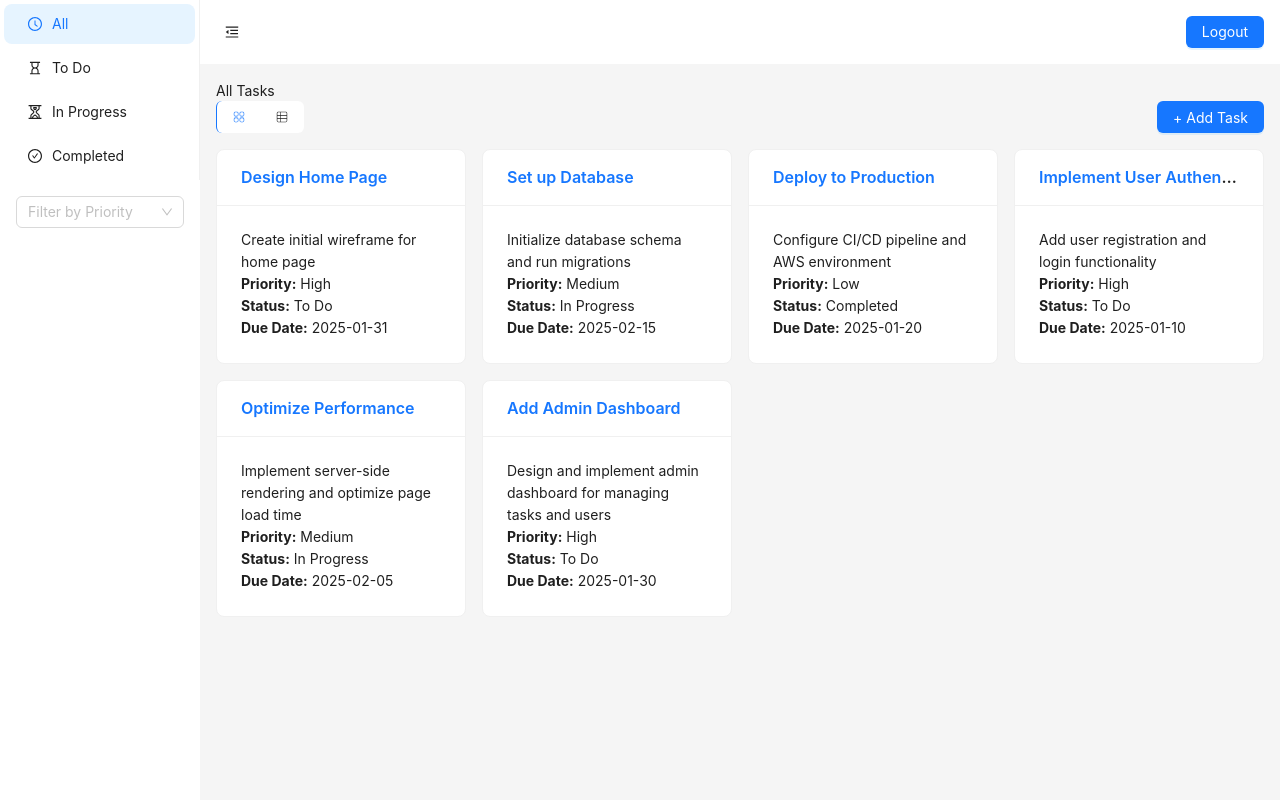
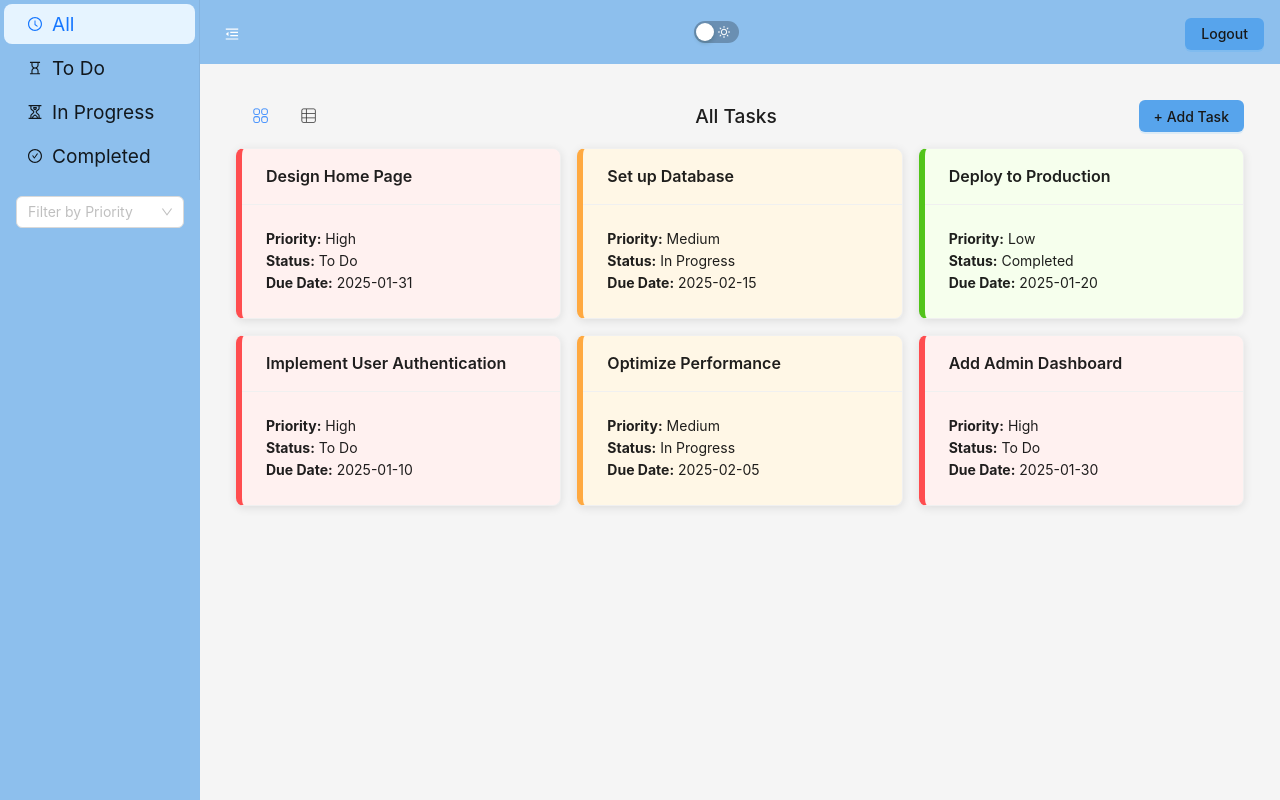
Before and after one commit to stojkov5/progress-tracker, a React (Vite) app: page / in a window 1280 px wide. Built offline with nearby package versions, Linux system fonts and the light colour scheme; sample sign-in values are in the browser's storage.

Commit message:
Customization - dark-mode toggle.

```diff
--- a/src/components/HeaderBar.jsx
+++ b/src/components/HeaderBar.jsx
@@ -1,6 +1,6 @@
 /* eslint react/prop-types: 0 */
-import { Layout, Button } from "antd";
-import { MenuFoldOutlined, MenuUnfoldOutlined } from "@ant-design/icons";
+import { Layout, Button,Switch } from "antd";
+import { MenuFoldOutlined, MenuUnfoldOutlined, SunOutlined,MoonOutlined} from "@ant-design/icons";
 import { useContext } from "react";
 import { AuthContext } from "../context/AuthContext";
 import { useNavigate } from "react-router-dom";
@@ -8,7 +8,7 @@ import { useNavigate } from "react-router-dom";
 const { Header } = Layout;
 
 const HeaderBar = ({ collapsed, setCollapsed }) => {
-  const { authState, logout } = useContext(AuthContext);
+  const { authState, logout, darkMode, toggleDarkMode } = useContext(AuthContext);
   const navigate = useNavigate();
 
   const handleLogout = () => {
@@ -20,7 +20,7 @@ const HeaderBar = ({ collapsed, setCollapsed }) => {
     <Header
       style={{
         padding: "0 16px",
-        background: "#fff",
+        background: "#8dbfed",
         display: "flex",
         justifyContent: "space-between",
         alignItems: "center",
@@ -33,13 +33,20 @@ const HeaderBar = ({ collapsed, setCollapsed }) => {
           onClick={() => setCollapsed(!collapsed)}
         />
       </div>
+
+       <Switch
+          checked={darkMode}
+          onChange={toggleDarkMode}
+          checkedChildren={<MoonOutlined />}
+          unCheckedChildren={<SunOutlined />}
+        />
       <div>
         {authState ? (
-          <Button type="primary" onClick={handleLogout}>
+          <Button className="login-btn" type="primary" onClick={handleLogout}>
             Logout
           </Button>
         ) : (
-          <Button type="primary" onClick={() => navigate("/login")}>
+          <Button className="login-btn" type="primary" onClick={() => navigate("/login")}>
             Login
           </Button>
         )}
--- a/src/components/Sidebar.jsx
+++ b/src/components/Sidebar.jsx
@@ -26,14 +26,15 @@ const sidebarItems = [
     icon: <CheckCircleOutlined />,
     label: <Link to="/tasks/completed">Completed</Link>,
   },
+
 ];
 
 // eslint-disable-next-line react/prop-types
 const Sidebar = ({ collapsed, setSelectedPriority }) => {
   return (
     <Sider collapsedWidth="0" collapsible collapsed={collapsed}>
-      <div className="sidebar-logo" />
-      <Menu theme="light" mode="inline" defaultSelectedKeys={["1"]} items={sidebarItems} />
+     <div className="sidebar-container">
+     <Menu theme="light" mode="inline" defaultSelectedKeys={["1"]} items={sidebarItems} />
       {!collapsed && (
         <div style={{ padding: "16px" }}>
           <Select
@@ -48,6 +49,8 @@ const Sidebar = ({ collapsed, setSelectedPriority }) => {
           </Select>
         </div>
       )}
+     </div>
+
     </Sider>
   );
 };
--- a/src/components/TaskShow.jsx
+++ b/src/components/TaskShow.jsx
@@ -65,6 +65,30 @@ const TaskShow = () => {
   if (isLoading) {
     return <p>Loading...</p>;
   }
+  const getPriorityTextStyle = (priority) => {
+    switch (priority) {
+      case "High":
+        return { color: "#ff4d4f", fontWeight: "bold" }; // 🔴 Red Text
+      case "Medium":
+        return { color: "#ffa940", fontWeight: "bold" }; // 🟠 Orange Text
+      case "Low":
+        return { color: "#52c41a", fontWeight: "bold" }; // 🟢 Green Text
+      default:
+        return { color: "#595959" }; // Default Gray
+    }
+  };
+  const getPriorityStyle = (priority) => {
+    switch (priority) {
+      case "High":
+        return { borderLeft: "6px solid #ff4d4f", background: "#fff1f0" };
+      case "Medium":
+        return { borderLeft: "6px solid #ffa940", background: "#fff7e6" };
+      case "Low":
+        return { borderLeft: "6px solid #52c41a", background: "#f6ffed" };
+      default:
+        return { borderLeft: "6px solid #d9d9d9", background: "#f9f9f9" };
+    }
+  };
 
   const columns = [
     {
@@ -73,15 +97,14 @@ const TaskShow = () => {
       key: "title",
       render: (text, record) => <Link to={`/task/${record.id}`}>{text}</Link>,
     },
-    {
-      title: "Description",
-      dataIndex: "description",
-      key: "description",
-    },
+
     {
       title: "Priority",
       dataIndex: "priority",
       key: "priority",
+      render: (priority) => (
+        <span style={getPriorityTextStyle(priority)}>{priority}</span>
+      ),
     },
     {
       title: "Status",
@@ -96,27 +119,33 @@ const TaskShow = () => {
   ];
 
   return (
-    <div>
-      <h2>
-        {status
-          ? status.replace("-", " ").toUpperCase() + " Tasks"
-          : "All Tasks"}
-      </h2>
-
+    <div className="page-container">
       <div
         style={{
           marginBottom: 16,
           display: "flex",
           justifyContent: "space-between",
+          alignItems: "center",
         }}
       >
         <Radio.Group value={viewMode} onChange={handleViewChange}>
           <Radio.Button value="cards">
             <CiGrid41 />
           </Radio.Button>
-          <Radio.Button value="table"><CiViewTable /></Radio.Button>
+          <Radio.Button value="table">
+            <CiViewTable />
+          </Radio.Button>
         </Radio.Group>
-        <Button type="primary" onClick={() => setIsModalVisible(true)}>
+        <h2 className="task-category-title">
+          {status
+            ? status.replace("-", " ").toUpperCase() + " Tasks"
+            : "All Tasks"}
+        </h2>
+        <Button
+          className="add-task-btn"
+          type="primary"
+          onClick={() => setIsModalVisible(true)}
+        >
           + Add Task
         </Button>
       </div>
@@ -124,9 +153,13 @@ const TaskShow = () => {
       {viewMode === "cards" && (
         <Row gutter={[16, 16]}>
           {filteredTasks.map((task) => (
-            <Col key={task.id} xs={24} sm={12} md={8} lg={6}>
-              <Card title={<Link to={`/task/${task.id}`}>{task.title}</Link>}>
-                <p>{task.description}</p>
+            <Col key={task.id} xs={24} sm={12} md={8} lg={8}>
+              <Link to={`/task/${task.id}`}>
+                <Card
+                  style={getPriorityStyle(task.priority)}
+                  className="task-card"
+                  title={task.title}
+                >
                   <p>
                     <strong>Priority:</strong> {task.priority}
                   </p>
@@ -137,20 +170,24 @@ const TaskShow = () => {
                     <strong>Due Date:</strong> {task.dueDate}
                   </p>
                 </Card>
+              </Link>
             </Col>
           ))}
         </Row>
       )}
 
       {viewMode === "table" && (
+        <div className="table-container" style={{ overflowX: "auto" }}>
           <Table
             dataSource={filteredTasks}
             columns={columns}
+            scroll={{ x: "max-content" }}
             rowKey="id"
             onRow={(record) => ({
               onClick: () => navigate(`/task/${record.id}`),
             })}
           />
+        </div>
       )}
 
       <AddTaskModal
--- a/src/context/AuthContext.jsx
+++ b/src/context/AuthContext.jsx
@@ -6,19 +6,32 @@ export const AuthContext = createContext({
   authState: false,
   login: () => {},
   logout: () => {},
+  darkMode: false,
+  toggleDarkMode: () => {},
 });
 
 const AuthProvider = ({ children }) => {
   const { isAuthenticated, login, logout } = useAuthenticate();
   const [authState, setAuthState] = useState(isAuthenticated);
 
+  const [darkMode, setDarkMode] = useState(() => {
+    return localStorage.getItem("darkMode") === "true";
+  });
+
   useEffect(() => {
     setAuthState(isAuthenticated);
   }, [isAuthenticated]);
 
+  const toggleDarkMode = () => {
+    const newTheme = !darkMode;
+    setDarkMode(newTheme);
+    localStorage.setItem("darkMode", newTheme);
+  };
   return (
-    <AuthContext.Provider value={{ authState, login, logout }}>
-      {children}
+    <AuthContext.Provider
+      value={{ authState, login, logout, darkMode, toggleDarkMode }}
+    >
+      <div className={darkMode ? "dark-mode" : ""}> {children}</div>
     </AuthContext.Provider>
   );
 };
--- a/src/index.css
+++ b/src/index.css
@@ -1,13 +1,86 @@
 @import "tailwindcss";
+body {
+  background-color: #f4f4f4;
+  font-family: "Inter", sans-serif;
+  margin: 0;
+  padding: 0;
 
+  transition: background 0.9s, color 0.9s;
+}
 
-.ant-layout-sider-children{
+.page-container {
+  max-width: 1200px;
+  margin: auto;
+  padding: 20px;
+}
+.sidebar-container {
+  display: flex;
+  flex-direction: column;
+  height: 100%;
+  background-color: #8dbfed !important;
+}
+.dark-mode .sidebar-container {
+  background-color: #282828 !important;
+}
+
+.ant-menu {
+  background-color: #8dbfed !important;
+}
+.dark-mode .ant-menu {
+  background-color: #282828 !important;
+}
+.ant-menu-item {
+    font-size: 0.875rem;
+    font-size: clamp(0.875rem, 0.7678571428571428rem + 0.5357142857142857vw, 1.25rem);
+  color: #333333;
+}
+.dark-mode .ant-menu-item {
+  color: white !important;
+}
+.dark-mode .ant-menu-item-selected {
+  background-color: unset !important;
+  color: #67eeaa !important;
+}
+.ant-card-head-title a {
+    font-size: 0.875rem;
+    font-size: clamp(0.875rem, 0.7678571428571428rem + 0.5357142857142857vw, 1.25rem);
+  font-weight: bold;
+  color: #1f1f1f;
+}
+.dark-mode .ant-card-head-title {
+  color: #a2f5c6 !important;
+}
+
+.dark-mode .ant-layout-content {
+  background-color: #121212 !important;
+}
+
+.anticon-menu-fold {
+  color: white;
+}
+.anticon-menu-unfold {
+  color: white;
+}
+.ant-layout-sider-children {
+  background-color: #d7d7d7 !important;
+}
+.ant-layout-header {
+  background-color: #8dbfed !important;
+
+  font-size: 0.875rem;
+  font-size: clamp(0.875rem, 0.7678571428571428rem + 0.5357142857142857vw, 1.25rem);
+  font-weight: bold;
+  display: flex;
+  justify-content: space-between;
+  align-items: center;
+}
+.ant-layout-sider-children {
   background-color: white;
 }
-.ant-layout-sider-zero-width-trigger{
+.ant-layout-sider-zero-width-trigger {
   display: none !important;
 }
-.ant-radio-group{
+.ant-radio-group {
   display: flex;
 }
 .ant-radio-button-wrapper {
@@ -17,3 +90,160 @@
   background-color: none;
   border: none;
 }
+.task-card {
+  background: white;
+  border-radius: 8px;
+  box-shadow: 0 2px 10px rgba(0, 0, 0, 0.1);
+  transition: transform 0.2s ease-in-out;
+}
+.task-card:hover {
+  transform: translateY(-3px);
+}
+.dark-mode .ant-table-thead tr th {
+  background-color: #282828 !important;
+}
+.dark-mode .ant-table-cell {
+  color: #a2f5c6 !important;
+}
+.dark-mode .ant-table-cell a {
+  color: #a2f5c6 !important;
+}
+.dark-mode .ant-pagination-item {
+  background-color: #a2f5c6 !important;
+  border: none !important;
+}
+.dark-mode .ant-pagination-item a {
+  color: #1f1f1f !important;
+}
+.dark-mode .anticon-left {
+  color: #a2f5c6 !important;
+}
+.dark-mode .anticon-right {
+  color: #a2f5c6 !important;
+}
+.table-container {
+  background: white;
+  padding: 15px;
+  border-radius: 8px;
+  box-shadow: 0 2px 10px rgba(0, 0, 0, 0.1);
+  overflow-x: auto;
+}
+.add-task-btn {
+  font-weight: 500;
+  background-color: #57a4ec !important;
+
+  color: #181818;
+  border: none;
+}
+
+.add-task-btn:hover {
+  background-color: #389e0d !important;
+}
+
+/* Ant Design Table Styling */
+.ant-table {
+  background: white;
+  border-radius: 8px;
+}
+
+/* Dark Mode */
+.dark-mode body {
+  background-color: #181818 !important;
+  color: white !important;
+}
+
+/* Cards in Dark Mode */
+.dark-mode .task-card {
+  background: #282828 !important;
+  color: white !important;
+  border: 1px solid #3c3c3c;
+}
+
+.dark-mode .task-card:hover {
+  transform: translateY(-3px);
+  background: #333 !important;
+}
+
+/* Table in Dark Mode */
+.dark-mode .table-container {
+  background: #282828 !important;
+  border: 1px solid #3c3c3c;
+}
+
+.dark-mode .ant-table {
+  background: #282828 !important;
+  color: white !important;
+}
+
+/* Buttons in Dark Mode */
+.dark-mode .add-task-btn {
+  background-color: #a2f5c6 !important;
+  border: none;
+  color: #1f1f1f !important;
+}
+
+.dark-mode .add-task-btn:hover {
+  background-color: #57f89c !important;
+}
+
+/* Dark Mode Header */
+.dark-mode .ant-layout-header {
+  background-color: #1f1f1f !important;
+}
+
+/* Dark Mode Toggle Switch */
+.ant-switch-checked {
+  background-color: #a2f5c6 !important;
+}
+.task-category-title {
+    font-size: 0.875rem;
+    font-size: clamp(0.875rem, 0.7678571428571428rem + 0.5357142857142857vw, 1.25rem);
+  font-weight: 500;
+}
+
+.dark-mode .task-category-title {
+  color: #a2f5c6;
+}
+
+.dark-mode .login-btn {
+  background-color: #a2f5c6 !important;
+  color: #1f1f1f !important;
+}
+.login-btn {
+  background-color: #57a4ec !important;
+  color: #181818 !important;
+  font-weight: 500;
+}
+.ant-radio-button-wrapper {
+  background: none;
+  color: #333333;
+  border: none !important;
+  font-size: 0.875rem;
+  font-size: clamp(
+    0.875rem,
+    0.7678571428571428rem + 0.5357142857142857vw,
+    1.25rem
+  );
+}
+.ant-radio-button-wrapper-checked {
+  background: none !important;
+  border: none !important;
+}
+
+.dark-mode .ant-radio-button-wrapper {
+  color: #a2f5c6;
+}
+.dark-mode .ant-radio-button-wrapper:hover {
+  background: none;
+  color: #36f187;
+  border: none !important;
+}
+.dark-mode .ant-radio-button-wrapper-checked {
+  background: none !important;
+  color: #36f187 !important;
+  border: none !important;
+}
+
+.dark-mode .ant-table-cell-row-hover{
+    background-color: #333 !important;
+}
```
Lines whose indentation alone changed are shown as unchanged.
